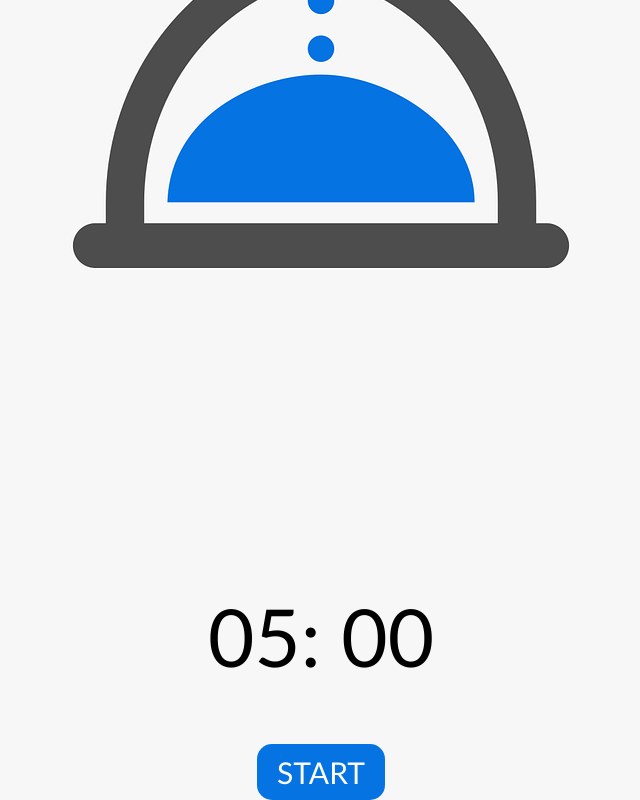
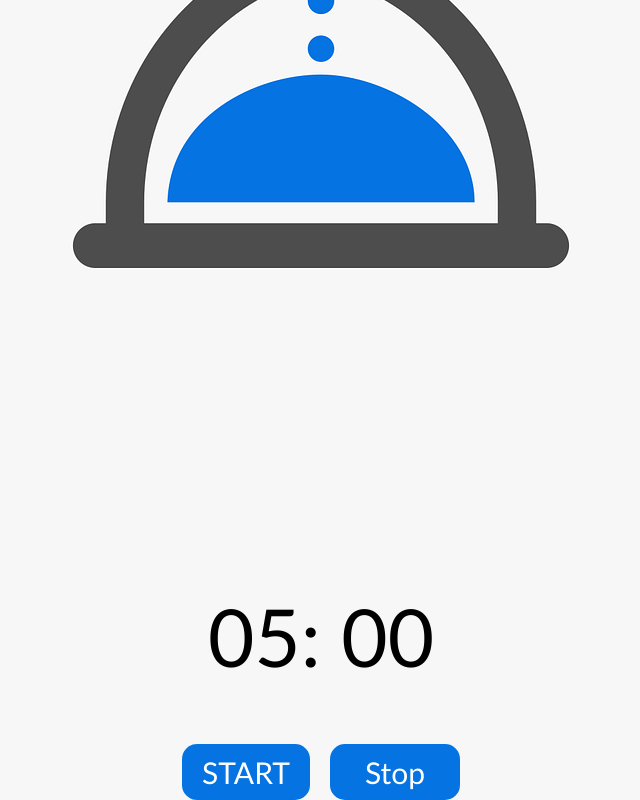
Before and after one commit to Rawezhham176/JS_Timer, a plain HTML site: page index.html in a window 1280 px wide. Shown: the part 766-1566 px from the top of the page, without its empty margins (319-959 px from the left). Drawn offline with Linux system fonts and the light colour scheme.

Commit message:
stop function

```diff
--- a/app.js
+++ b/app.js
@@ -25,3 +25,8 @@ function satartTimer() {
         timer = true
     }
 }
+
+function stopTimer() {
+    timer = false
+    document.getElementById("timer_timer").innerHTML = "05:00"
+}
--- a/index.html
+++ b/index.html
@@ -20,6 +20,7 @@
     </div>
     <div class="timer_button">
         <button onclick="satartTimer()">START</button>
+        <button onclick="stopTimer()" style="margin-left: 20px; padding: 10px 35px 10px 35px;">Stop</button>
     </div>
 
     <script src="app.js"></script>
```
